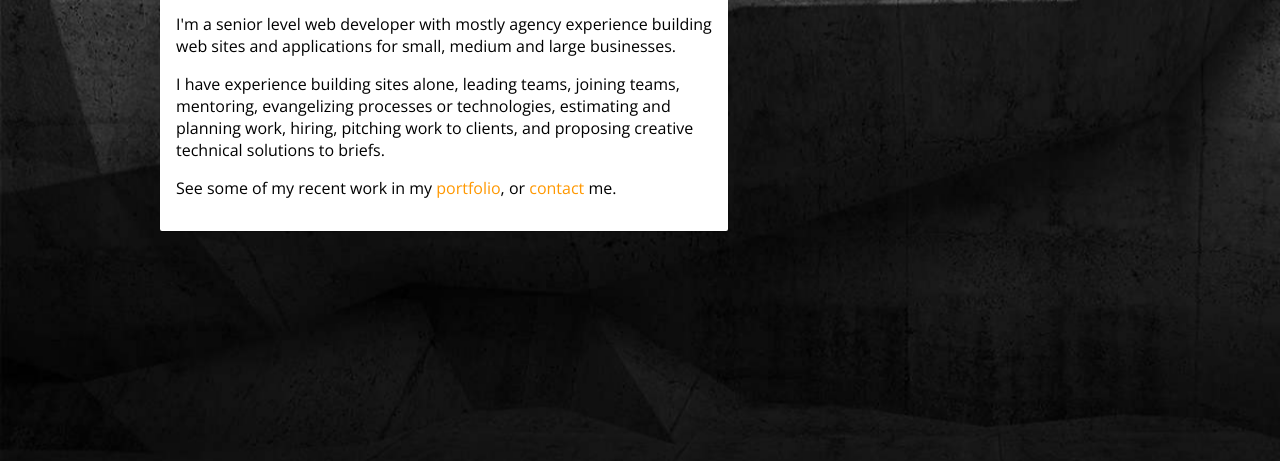
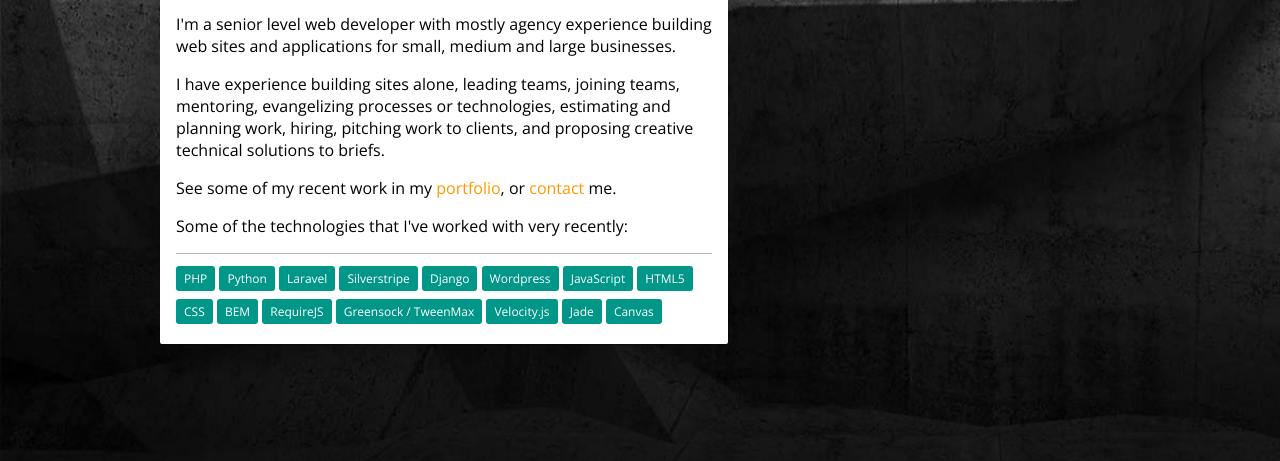
Before and after one commit to unculture/portfolio, a website: page dist/index.html in a window 1280 px wide. Shown: the part 339-800 px from the top of the page. Drawn offline with nearby package versions, Linux system fonts and the light colour scheme.

Commit message:
Added buzzwords

```diff
--- a/dist/index.html
+++ b/dist/index.html
@@ -66,6 +66,56 @@
                 <p>
                     See some of my recent work in my <a href="/portfolio">portfolio</a>, or <a href="/contact">contact</a> me.
                 </p>
+                <p>
+                    Some of the technologies that I've worked with very recently:
+                </p>
+                <ul class="buzzwords">
+                    <li class="buzzwords__word">
+                        PHP
+                    </li>
+                    <li class="buzzwords__word">
+                        Python
+                    </li>
+                    <li class="buzzwords__word">
+                        Laravel
+                    </li>
+                    <li class="buzzwords__word">
+                        Silverstripe
+                    </li>
+                    <li class="buzzwords__word">
+                        Django
+                    </li>
+                    <li class="buzzwords__word">
+                        Wordpress
+                    </li>
+                    <li class="buzzwords__word">
+                        JavaScript
+                    </li>
+                    <li class="buzzwords__word">
+                        HTML5
+                    </li>
+                    <li class="buzzwords__word">
+                        CSS
+                    </li>
+                    <li class="buzzwords__word">
+                        BEM
+                    </li>
+                    <li class="buzzwords__word">
+                        RequireJS
+                    </li>
+                    <li class="buzzwords__word">
+                        Greensock / TweenMax
+                    </li>
+                    <li class="buzzwords__word">
+                        Velocity.js
+                    </li>
+                    <li class="buzzwords__word">
+                        Jade
+                    </li>
+                    <li class="buzzwords__word">
+                        Canvas
+                    </li>
+                </ul>
 
 
             </div>
```
